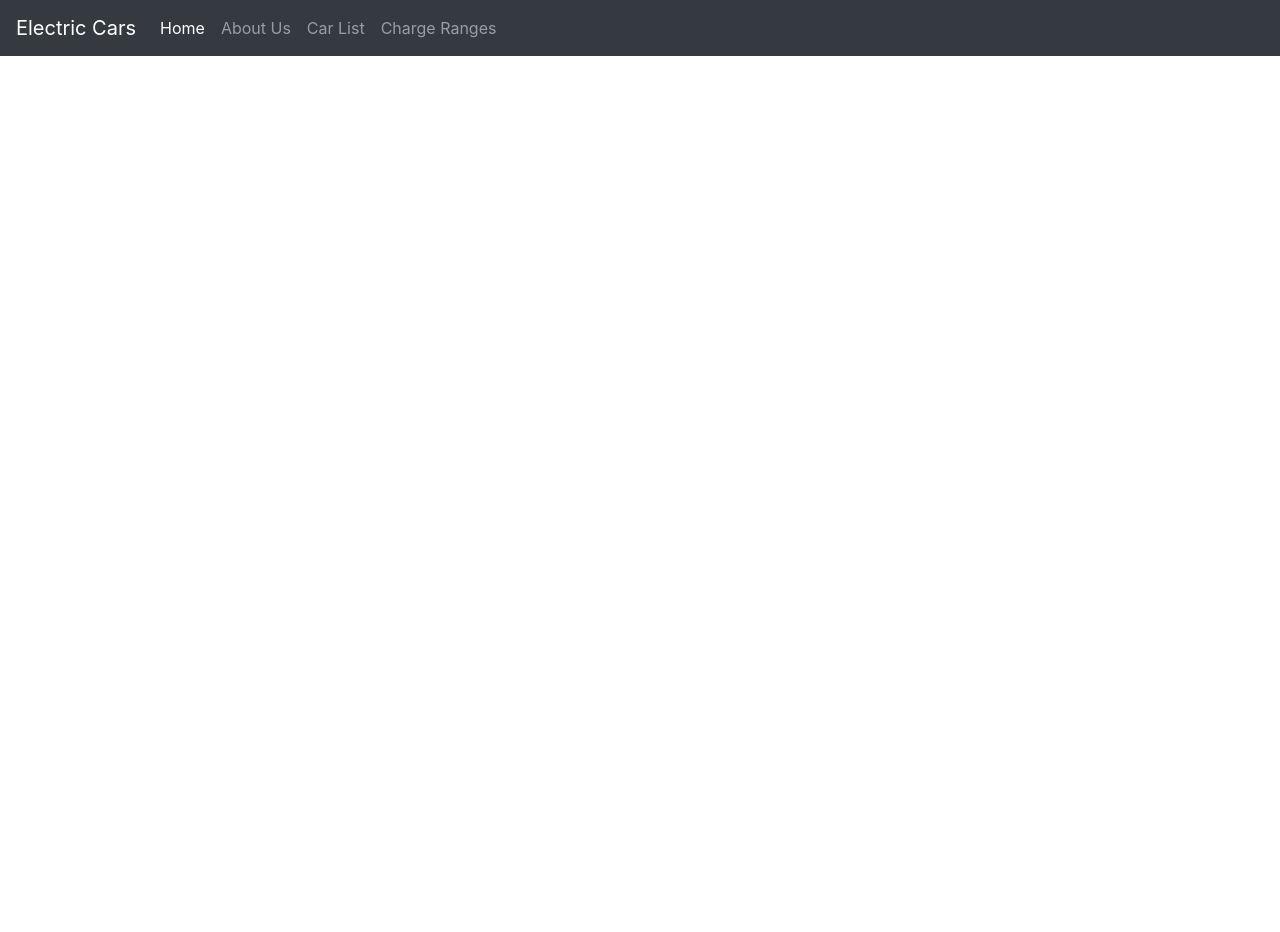
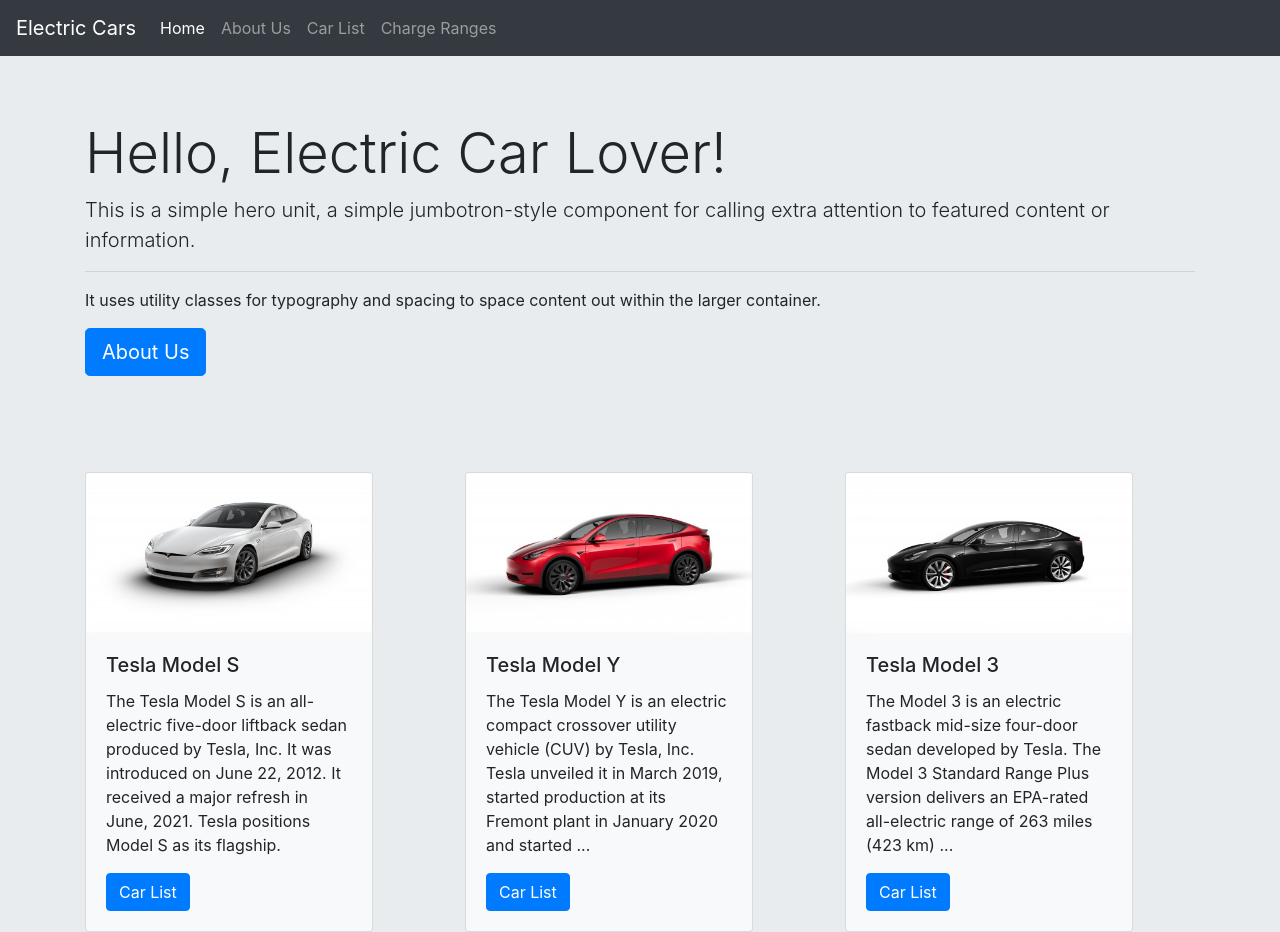
Before and after one commit to dogancanulgu/Bootstrap-First-EV-Web, a plain HTML site: page index.html in a window 1280 px wide. Before the commit the page ends 800 px from the top, so only its background shows below. Drawn offline with nearby package versions, Linux system fonts and the light colour scheme.

Commit message:
i added jumbotron and card

```diff
--- a/index.html
+++ b/index.html
@@ -7,11 +7,13 @@
 
     <!-- Bootstrap CSS -->
     <link rel="stylesheet" href="https://cdn.jsdelivr.net/npm/bootstrap@4.6.0/dist/css/bootstrap.min.css" integrity="sha384-B0vP5xmATw1+K9KRQjQERJvTumQW0nPEzvF6L/Z6nronJ3oUOFUFpCjEUQouq2+l" crossorigin="anonymous">
+    <link rel="stylesheet" href="css/style.css">
 
     <title>Hello, world!</title>
   </head>
   <body>
 
+    <!--navbar start -->
     <nav class="navbar navbar-expand-lg navbar-dark bg-dark">
         <a class="navbar-brand" href="#">Electric Cars</a>
         <button class="navbar-toggler" type="button" data-toggle="collapse" data-target="#navbarNavAltMarkup" aria-controls="navbarNavAltMarkup" aria-expanded="false" aria-label="Toggle navigation">
@@ -25,7 +27,62 @@
             <a class="nav-link" href="#">Charge Ranges</a>
           </div>
         </div>
-      </nav>
+    </nav>
+
+    <!-- jumbotron start-->
+    <div class="jumbotron">
+        <div class="container">
+            <h1 class="display-4 ">Hello, Electric Car Lover!</h1>
+            <p class="lead">This is a simple hero unit, a simple jumbotron-style component for calling extra attention to featured content or information.</p>
+            <hr class="my-3">
+            <p>It uses utility classes for typography and spacing to space content out within the larger container.</p>
+            <a class="btn btn-primary btn-lg" href="#" role="button">About Us</a>
+        </div>
+    </div>
+
+    <!-- card start-->
+    <div class="container">
+        <div class="row">
+        <div class="col-4">
+            <div class="card" style="width: 18rem;">
+                <img src="img/model-s.jpg" class="card-img-top" alt="Model-S">
+                <div class="card-body">
+                    <h5 class="card-title">Tesla Model S</h5>
+                    <p class="card-text">
+                        The Tesla Model S is an all-electric five-door liftback sedan produced by Tesla, Inc. It was introduced on June 22, 2012. It received a major refresh in June, 2021. Tesla positions Model S as its flagship.
+                    </p>
+                    <a href="#" class="btn btn-primary">Car List</a>
+                </div>
+            </div>
+        </div>
+        <div class="col-4">
+            <div class="card" style="width: 18rem;">
+                <img src="img/model-y.jpg" class="card-img-top" alt="Model-Y">
+                <div class="card-body">
+                    <h5 class="card-title">Tesla Model Y</h5>
+                    <p class="card-text">
+                        The Tesla Model Y is an electric compact crossover utility vehicle (CUV) by Tesla, Inc. Tesla unveiled it in March 2019, started production at its Fremont plant in January 2020 and started ...
+                    </p>
+                    <a href="#" class="btn btn-primary">Car List</a>
+                </div>
+            </div>
+        </div>
+        <div class="col-4">
+            <div class="card" style="width: 18rem;">
+                <img src="img/model-3.jpg" class="card-img-top" alt="Model-3">
+                <div class="card-body">
+                    <h5 class="card-title">Tesla Model 3</h5>
+                    <p class="card-text">
+                        The Model 3 is an electric fastback mid-size four-door sedan developed by Tesla. The Model 3 Standard Range Plus version delivers an EPA-rated all-electric range of 263 miles (423 km) ...
+                    </p>
+                    <a href="#" class="btn btn-primary">Car List</a>
+                </div>
+            </div>
+        </div>
+    </div>
+
+
+
 
 
 
```
